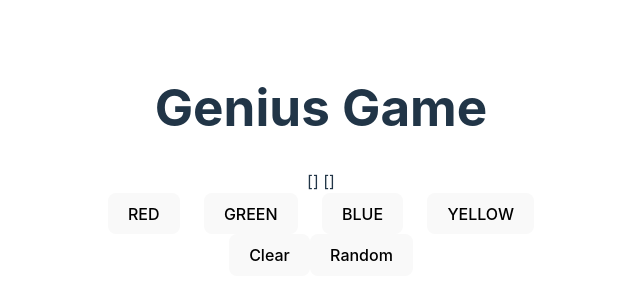
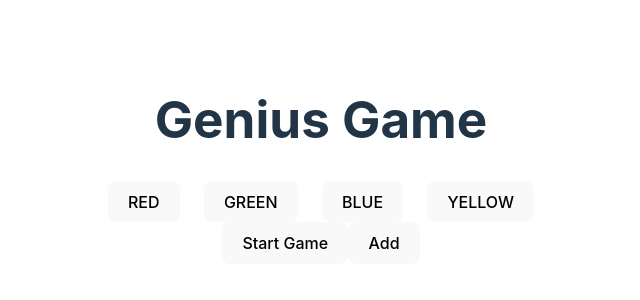
Before and after one commit to Igor-Ponso/genius, a Vue app: page / in a window 1280 px wide. Shown: the part 240-540 px from the top of the page, without its empty margins (319-959 px from the left). Built offline with nearby package versions, Linux system fonts and the light colour scheme.

Commit message:
feat: add new functions in gameButtons.vue

```diff
--- a/src/components/GameButtons.vue
+++ b/src/components/GameButtons.vue
@@ -1,38 +1,51 @@
 <script setup lang="ts">
-import { reactive } from "vue";
+import { ref, reactive } from "vue";
 
 const gameArray: number[] = reactive([]);
 const playerArray: number[] = reactive([]);
+const actualPosition = ref(0);
+const gameStart = ref(false);
 
 const addValue = (buttonValue: number) => {
   playerArray.push(buttonValue);
-  console.log(gameArray);
 };
 
-const clearplayerArray = () => {
+const clearPlayerArray = () => {
   playerArray.length = 0;
 };
 
 const clearGameArray = () => {
   gameArray.length = 0;
+  gameStart.value = false;
 };
 
 const addRandomArrayPosition = () => {
   gameArray.push(Math.floor(Math.random() * 4));
+  repeatGameArray();
+};
+
+const repeatGameArray = async () => {
+  gameArray.forEach((num) => setTimeout(() => console.log(num), 1000));
+};
+
+const startGame = () => {
+  gameStart.value = true;
+  addRandomArrayPosition();
 };
 </script>
 
 <template>
-  {{ gameArray }}
-  {{ playerArray }}
   <article id="genius-buttons">
     <button @click="addValue(0)">RED</button>
     <button @click="addValue(1)">GREEN</button>
     <button @click="addValue(2)">BLUE</button>
     <button @click="addValue(3)">YELLOW</button>
   </article>
-  <button @click="clearplayerArray(), clearGameArray()">Clear</button>
-  <button @click="addRandomArrayPosition">Random</button>
+  <button v-if="gameStart" @click="clearPlayerArray(), clearGameArray()">
+    Clear
+  </button>
+  <button v-if="!gameStart" @click="startGame">Start Game</button>
+  <button @click="addRandomArrayPosition">Add</button>
 </template>
 
 <style scoped lang="stylus">
@@ -40,5 +53,4 @@ const addRandomArrayPosition = () => {
 #genius-buttons
   display flex
   gap 1.5rem
-
 </style>
```
